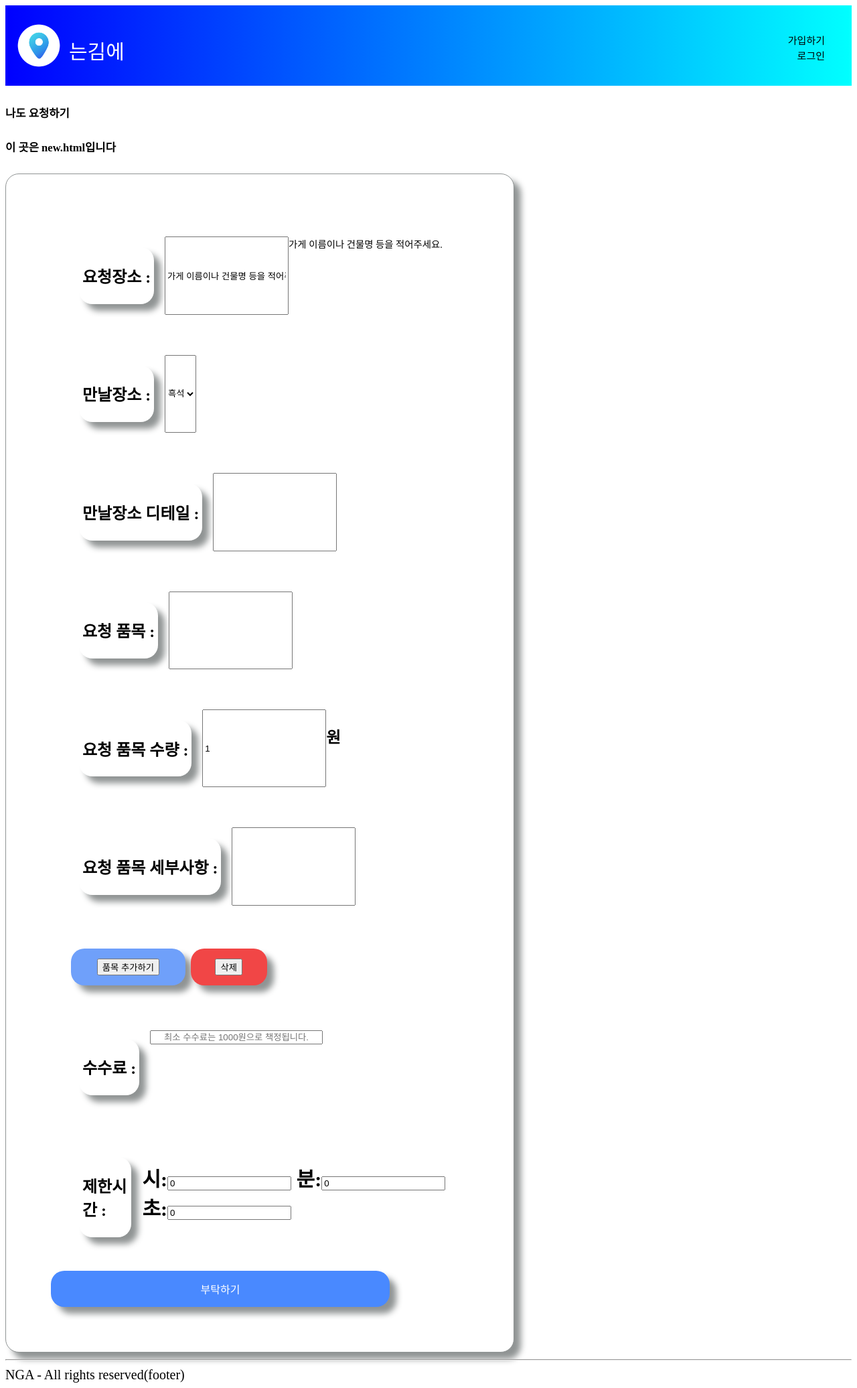
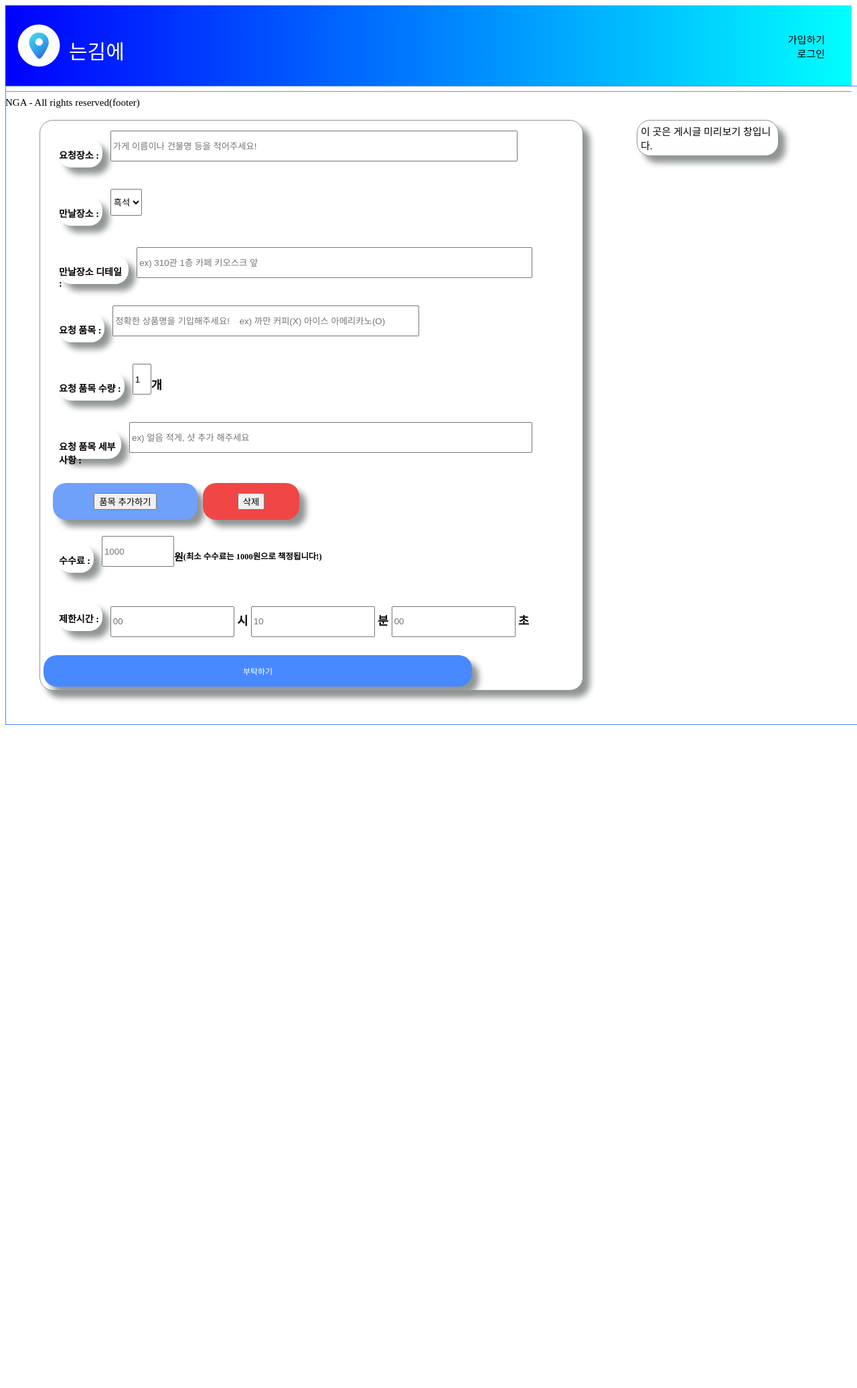
Before and after one commit to nyeok98/NeunGimAe, a Django app: page /new/ in a window 1280 px wide. Shown: the whole page at 67% size. After the commit the page ends 1082 px from the top, so only its background shows below. Run offline with Django 3.2, Linux system fonts and the light colour scheme; some web fonts are replaced.

Commit message:
[add] filter

```diff
--- a/main/models.py
+++ b/main/models.py
@@ -33,7 +33,7 @@ class Blog(models.Model):
     # PositiveIntegerField는 0부터 무한대까지 수량 조절할 수 있는 필드
     request_quantity = models.PositiveIntegerField(default=1)
     # 수수료
-    fees = models.IntegerField('Fees', default=1000)
+    fees = models.IntegerField('Fees', default=1000, validators=[MinValueValidator(1000)])
     # 제한 시간
     # validators 속성은 최소글자, 최대글자수를 정의
     limited_time_hour = models.IntegerField('Hour', default=0, validators=[
--- a/main/static/css/new.css
+++ b/main/static/css/new.css
@@ -1,49 +1,68 @@
 /* new.css */
+@font-face{
+    font-family: 'SSShinb7';
+    src: url(fonts/SSShinb7.ttf) format('truetype');
+}
+
 body {
-    font-size: 20px;
+    font-size: 15px;
+    font-family: SSShinb7;
+}
+.wrapper {
+    border: 1px solid #4989ff;
+    width: 100%;
+    padding: 10px;
+    position: absolute;
+    overflow: scroll;
 }
 
 .new {
+    float: left;
+    display: block;
+    margin: 40px;
     flex-direction: column;
-    height: auto;
-    width: 50%;
+    width: 800px;
+    padding: 5px;
     background-color: white;
     border-width: 1px;
     border-style: solid;
     border-color: #909494;
     border-radius: 20px;
     box-shadow: 10px 10px 10px #909494;
-    padding: 5%;
+}
+
+.preview {
+    float: left;
+    margin: 40px;
+    flex-direction: column;
+    width: 200px;
+    padding: 5px;
+    background-color: white;
+    border-width: 1px;
+    border-style: solid;
+    border-color: #909494;
+    border-radius: 20px;
+    box-shadow: 10px 10px 10px #909494;
 }
 
 .new_content {
     display: flex;
     background-color: white;
-    padding: 10px;
-    margin: 20px;
+    padding: 5px;
+    margin: 5px;
     width: 90%;
     float: left;
 }
 
 .new_title {
     width: auto;
-    height: auto;
+    height: 40px;
     border-radius: 20px;
     box-shadow: 10px 10px 10px #909494;
-    padding: 0.3em;
+    padding: 0px 5px 3px 1px;
     margin: 1em;
     font-size: 0.8em;
-}
-
-.new_guideline {
-    font-size: 0.9rem;
-}
-
-.new_middle_align {
-    position: absolute;
-    top: 50%;
-    left: 50%;
-    transform: translate(-50%, -50%);
+    font-family: 'SSShinb7';
 }
 
 .button_wide {
@@ -54,7 +73,6 @@ body {
     border-radius: 20px;
     color: #fff;
     padding: 15px 0;
-    margin: 4px;
     text-align: center;
     /* text-decoration: none; */
     font-size: 0.8em;
--- a/main/templates/new.html
+++ b/main/templates/new.html
@@ -50,30 +50,24 @@
 {% endblock %}
 
 {% block content %}
-
-<h5>나도 요청하기</h5>
-<h5>이 곳은 new.html입니다</h5>
-
+<div class="wrapper">
     <div class="new">
         <!--post로 받아와서 할 행동에 대한 정의-->
         <form action="{% url 'create' %}" method="POST" enctype="multipart/form-data">
             {% csrf_token %}
             <!--요청장소-->
             <div class="new_content">
-            <div>
                     <div class="new_title">
-                    <h2><label for="inputRequestPlace">요청장소 :</label></h2>
+                        <h3><label for="inputRequestPlace">요청장소 :</label></h3>
                     </div>
-            </div>
-            <input type="text" id="inputRequestPlace" name="requestplace" value="가게 이름이나 건물명 등을 적어주세요!" required><br>
-            <div class="new_guideline">가게 이름이나 건물명 등을 적어주세요.</div>
+                <input type="text" style="height: 40px; width: 600px; vertical-align: text-bottom;" id="inputRequestPlace" name="requestplace" placeholder="가게 이름이나 건물명 등을 적어주세요!" required><br>
             </div>
             <!--만날장소(셀렉박스)-->
             <div class="new_content">
                 <div class="new_title">
-                <h2><label for="inputMeetPlaceSelect">만날장소 :</label></h2>
+                    <h3><label for="inputMeetPlaceSelect">만날장소 :</label></h3>
                 </div>
-            <select name="meetplaceselect">
+                <select name="meetplaceselect" style="height: 40px;">
                     <option vaule="흑석">흑석</option>
                     <option vaule="정문">정문</option>
                     <option vaule="중문">중문</option>
@@ -84,26 +78,24 @@
             <!--만날장소 디테일-->
             <div class="new_content">
                 <div class="new_title">
-                <h2><label for="inputMeetPlaceDetail">만날장소 디테일 :</label></h2>
+                    <h3><label for="inputMeetPlaceDetail">만날장소 디테일 :</label></h3>
                 </div>
-
-            <input type="text" id="inputMeetPlaceDetail" name="meetplacedetail" required>
+                <input type="text" style="height: 40px; width: 600px;" id="inputMeetPlaceDetail" name="meetplacedetail" placeholder="ex) 310관 1층 카페 키오스크 앞"required>
             </div>
             <!--품목 이름-->
             <div class="new_content">
                 <div class="new_title">
-                <h2><label for="inputRequestItem">요청 품목 :</label></h2>
+                    <h3><label for="inputRequestItem">요청 품목 :</label></h3>
                 </div>
-
-            <input type="text" id="inputRequestItem" name="requestitem" required>
+                <input type="text" style="height: 40px; width: 450px;" id="inputRequestItem" name="requestitem" placeholder="정확한 상품명을 기입해주세요!    ex) 까만 커피(X) 아이스 아메리카노(O)" required>
             </div>
             <!--품목 수량(컨트롤박스)-->
             <div class="new_content">
                 <div class="new_title">
-                <h2><label for="inputRequestQuantity">요청 품목 수량 :</label></h2>
+                    <h3><label for="inputRequestQuantity">요청 품목 수량 :</label></h3>
                 </div>
-            <input type="text" name="requestquantity" value="1">
-            <h3>원</h3>
+                <input type="text" style="height: 40px; width: 20px;" name="requestquantity" value="1">
+                <h3>개</h3>
                 <!-- 수량 조절 java 계속 오류 나서 text 처리함 -->
                 <!-- <input type="button" value="증가" onClick="javascript:this.form.amount.value++;">
             <input type="button" value="감소" onClick="javascript:this.form.amount.value--;"> -->
@@ -113,10 +105,9 @@
             <!--품목 세부사항-->
             <div class="new_content">
                 <div class="new_title">
-                <h2><label for="inputRequestDetail">요청 품목 세부사항 :</label></h2>
+                    <h3><label for="inputRequestDetail">요청 품목 세부사항 :</label></h3>
                 </div>
-
-            <input type="text" id="inputRequestDetail" name="requestdetail" required>
+                <input type="text" style="height: 40px; width: 800px;" id="inputRequestDetail" name="requestdetail" placeholder="ex) 얼음 적게, 샷 추가 해주세요"required>
             </div>
 
             <!--품목 추가(버튼)-->
@@ -130,38 +121,33 @@
             </div>
 
             <!--수수료-->
-        <div class="new_content">
+            <div class="new_content" id="fees_block">
                 <div class="new_title">
-                <h2><label for="inputFees">수수료 :</label></h2>
+                    <h3><label for="inputFees">수수료 :</label></h3>
                 </div>
-            <span class="search_in"><input type="text" id="inputFees" name="fees" placeholder="최소 수수료는 1000원으로 책정됩니다."
-                    required></span>
+                <input type="text" style="height: 40px; width: 100px;" id="inputFees" name="fees" placeholder="1000"required><h4>원</h4>
+                <h5>(최소 수수료는 1000원으로 책정됩니다!)</h5>
             </div>
+
+
 
             <!--제한 시간-->
             <div class="new_content">
                 <div class="new_title">
-                <h2><label for="inputLimitedTime">제한시간 :</label></h2>
+                    <h3><label for="inputLimitedTime">제한시간 :</label></h3>
                 </div>
-            <p>
-                <h2>시:<input type="text" name="limitiedhour" value="0"> 분:<input type="text" name="limitiedmin"
-                        value="0">
-                    초:<input type="text" name="limitiedsec" value="0"></h2>
-            </p>
-            <!-- 시간 들어가는 부분 -->
-
-
+                    <h3><input type="text" style="height: 40px;" name="limitiedhour" placeholder="00">  시 <input type="text" style="height: 40px;" name="limitiedmin"
+                            placeholder="10">  분 <input type="text" style="height: 40px;" name="limitiedsec" placeholder="00">  초</h3>
             </div>
             <!--부탁하기(버튼)-->
             <!-- form 태그와 submit 태그는 연결 -->
 
             <button class="button_wide" type="submit" value="부탁하기">부탁하기</button>
-
-
         </form>
     </div>
 
-
-
-
+    <div class="preview">
+        이 곳은 게시글 미리보기 창입니다.
+    </div>
+</div>
 {% endblock %}
--- a/mypage/templates/profile_update.html
+++ b/mypage/templates/profile_update.html
@@ -10,5 +10,4 @@
     {{ user_change_form.as_p }}
     <button type="submit"> 완료</button>
 </form>
-
 {% endblock %}
--- a/mypage/urls.py
+++ b/mypage/urls.py
@@ -6,5 +6,5 @@ from . import views
 urlpatterns = [
     path('', views.mypage, name="mypage"),
     path('profile_update/', views.profile_update, name="profile_update"),
-
+    path('password/', views.password, name='password'),
 ]
```
Also changed, not shown: mypage/templates/mypage.html (+7 -1 lines), mypage/templates/password.html (added, +12 -0 lines), mypage/views.py (+12 -0 lines), NGA/__init__.py (deleted), account/migrations/__init__.py (deleted), main/__init__.py (deleted), main/migrations/__init__.py (deleted), mypage/__init__.py (deleted), 1 other file. Lines whose indentation alone changed are shown as unchanged.
